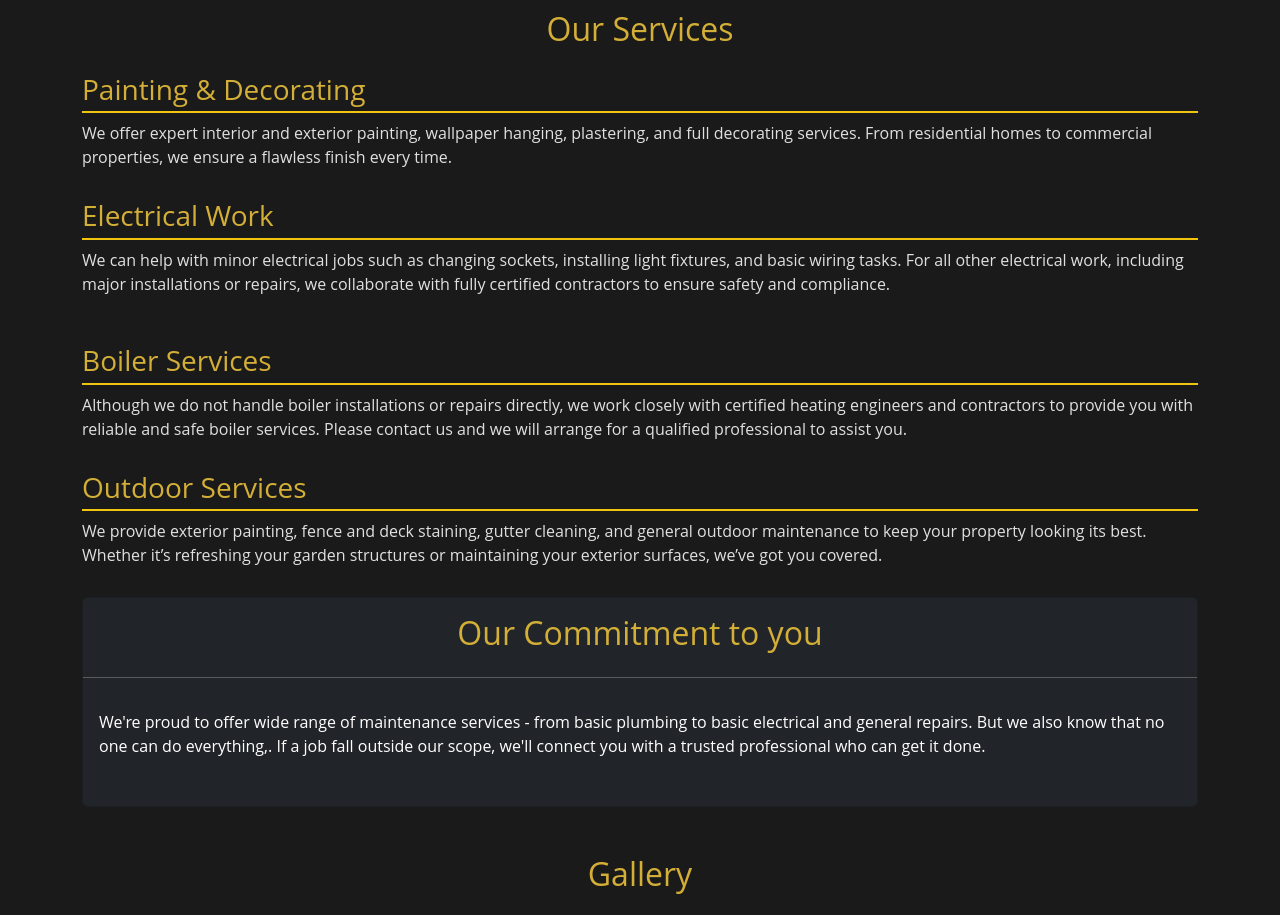
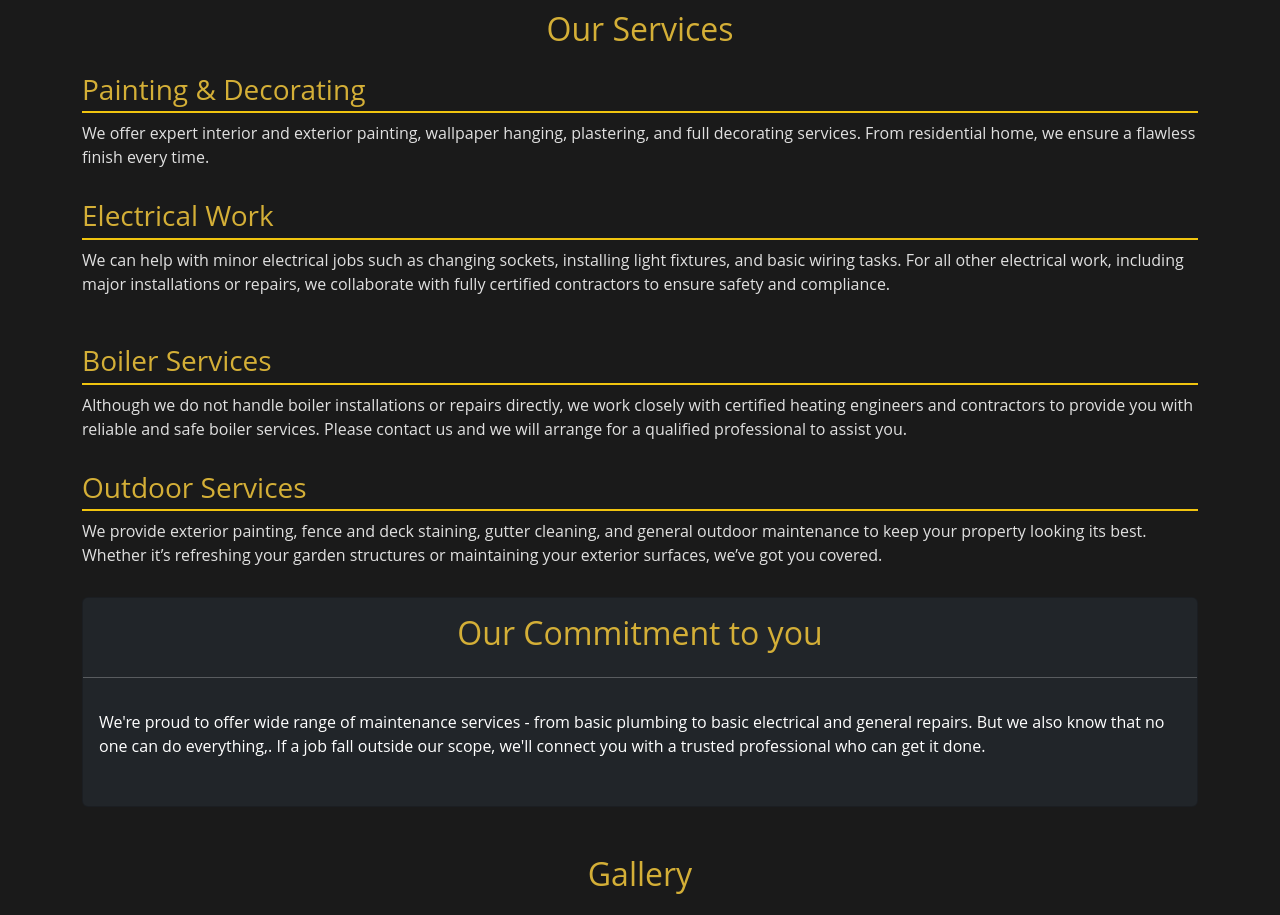
Before and after one commit to miguelorfao/M2-Decorators, a React (Create React App) app: page / in a window 1280 px wide. Shown: the part 1260-2175 px from the top of the page. Built offline with nearby package versions, Linux system fonts and the light colour scheme; no server answers; the database is empty; grey boxes are pictures that could not be loaded.

Commit message:
Update Services.jsx

```diff
--- a/src/components/Services.jsx
+++ b/src/components/Services.jsx
@@ -41,8 +41,7 @@ function Services() {
           </h3>
           <p>
             We offer expert interior and exterior painting, wallpaper hanging,
-            plastering, and full decorating services. From residential homes to
-            commercial properties, we ensure a flawless finish every time.
+            plastering, and full decorating services. From residential home, we ensure a flawless finish every time.
           </p>
         </div>
 
```
